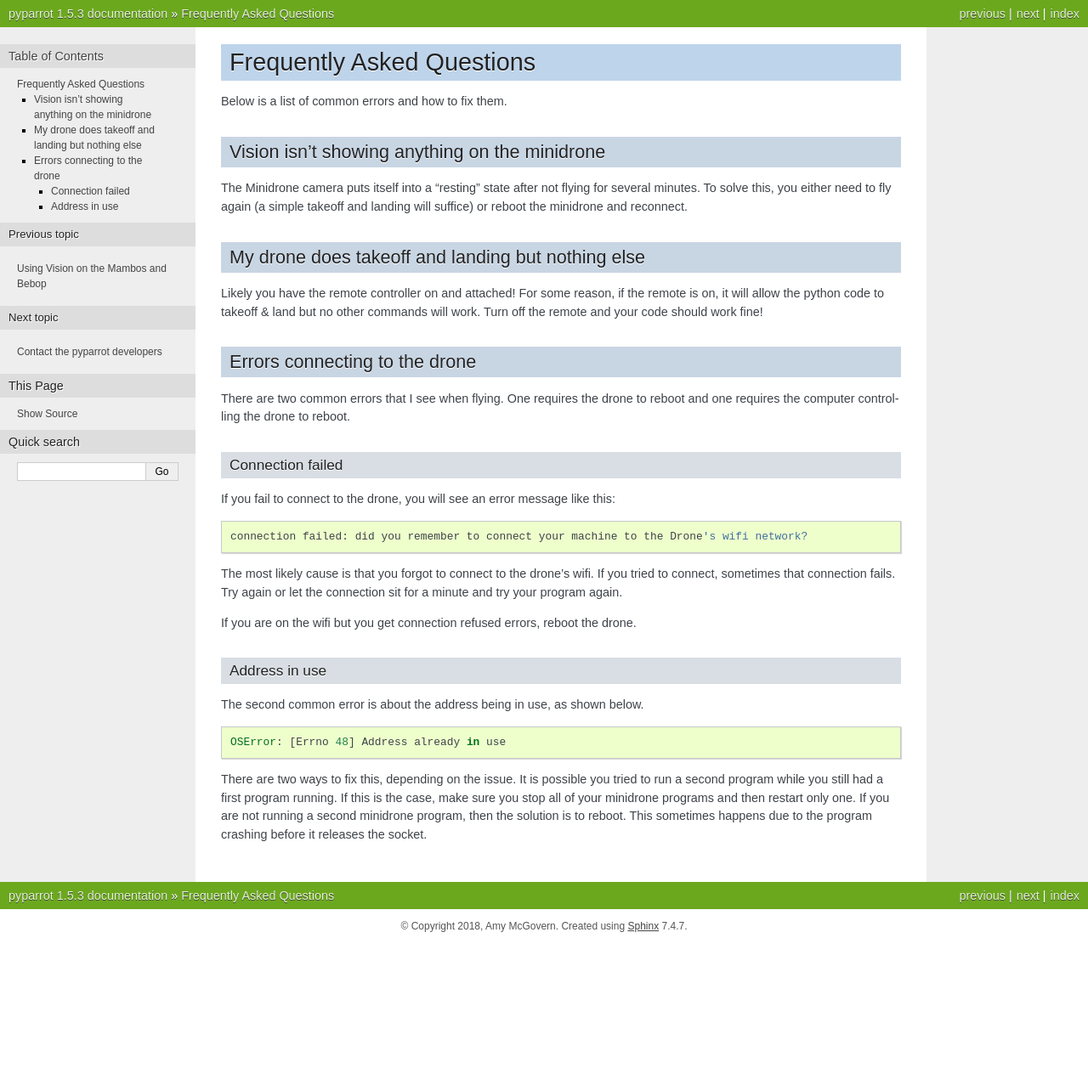
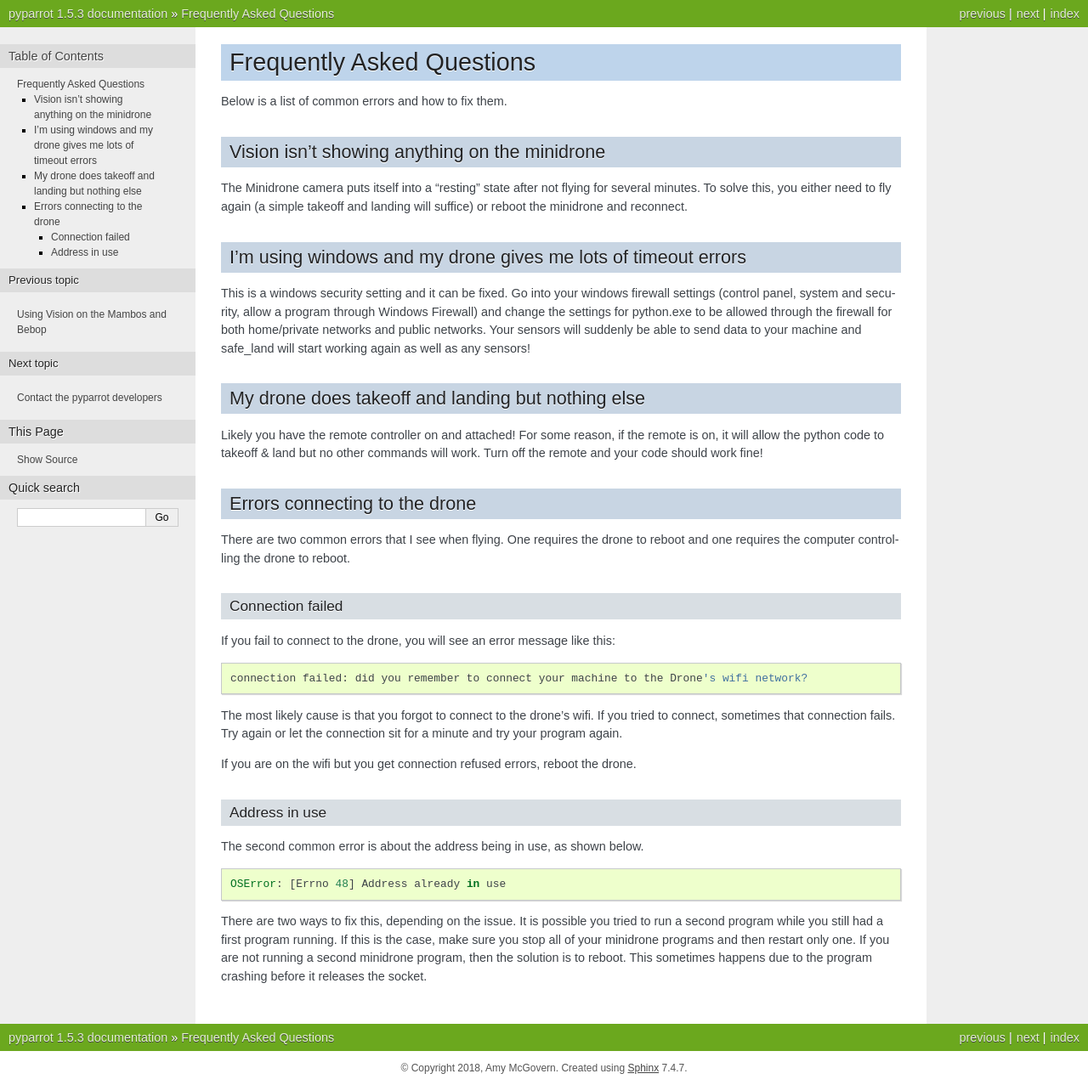
Before and after one commit to amymcgovern/pyparrot, a Sphinx documentation site: the page built from docs/faq.rst, in a window 1280 px wide. Shown: the whole page at 85% size. Built offline with Sphinx 7.4.7, drawn with Linux system fonts in a browser that asks for light colours; before the commit the page ends 1110 px from its top, so only the background shows below that.

Commit message:
Update the FAQ to explain windows firewall issues and how to solve them

```diff
--- a/docs/faq.rst
+++ b/docs/faq.rst
@@ -8,11 +8,17 @@ Frequently Asked Questions
 Below is a list of common errors and how to fix them.
 
 Vision isn't showing anything on the minidrone
-------------------------------------------
+----------------------------------------------
 
 The Minidrone camera puts itself into a "resting" state after not flying for several minutes.  To solve this, you
 either need to fly again (a simple takeoff and landing will suffice) or reboot the minidrone and reconnect.
 
+I'm using windows and my drone gives me lots of timeout errors
+---------------------------------------------------------------
+This is a windows security setting and it can be fixed.  Go into your windows firewall settings (control panel,
+system and security, allow a program through Windows Firewall) and change the settings
+for python.exe to be allowed through the firewall for both home/private networks and public networks. Your sensors will
+suddenly be able to send data to your machine and safe_land will start working again as well as any sensors!
 
 My drone does takeoff and landing but nothing else
 --------------------------------------------------
```
